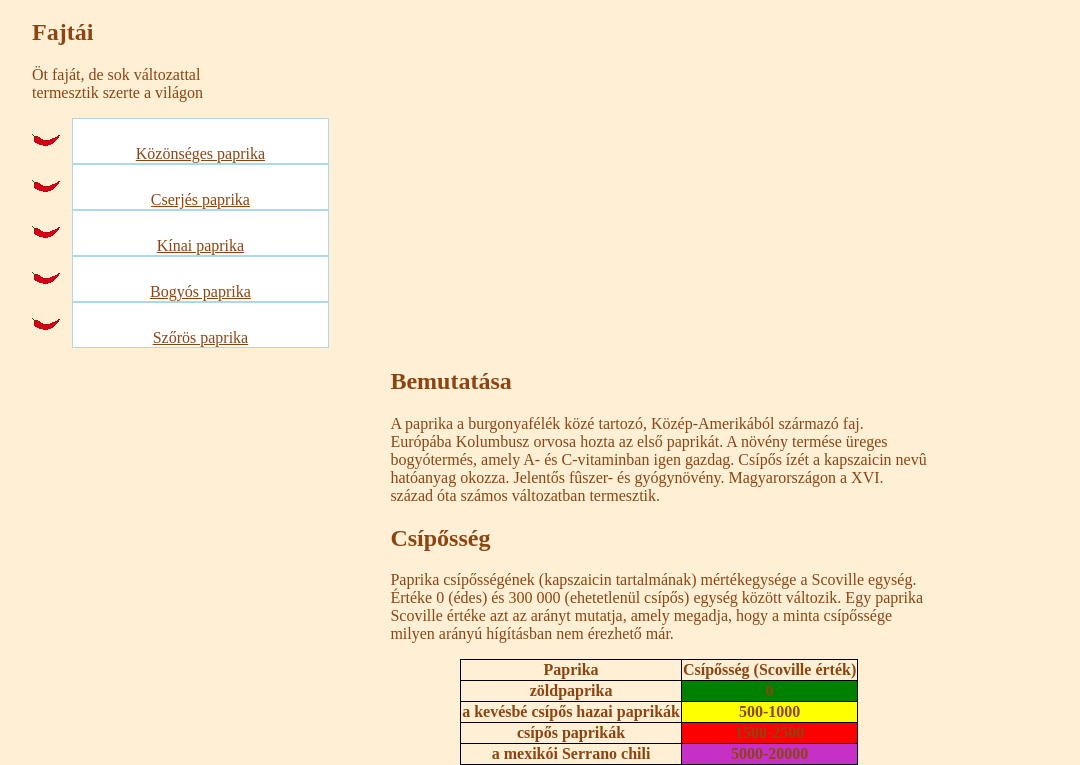
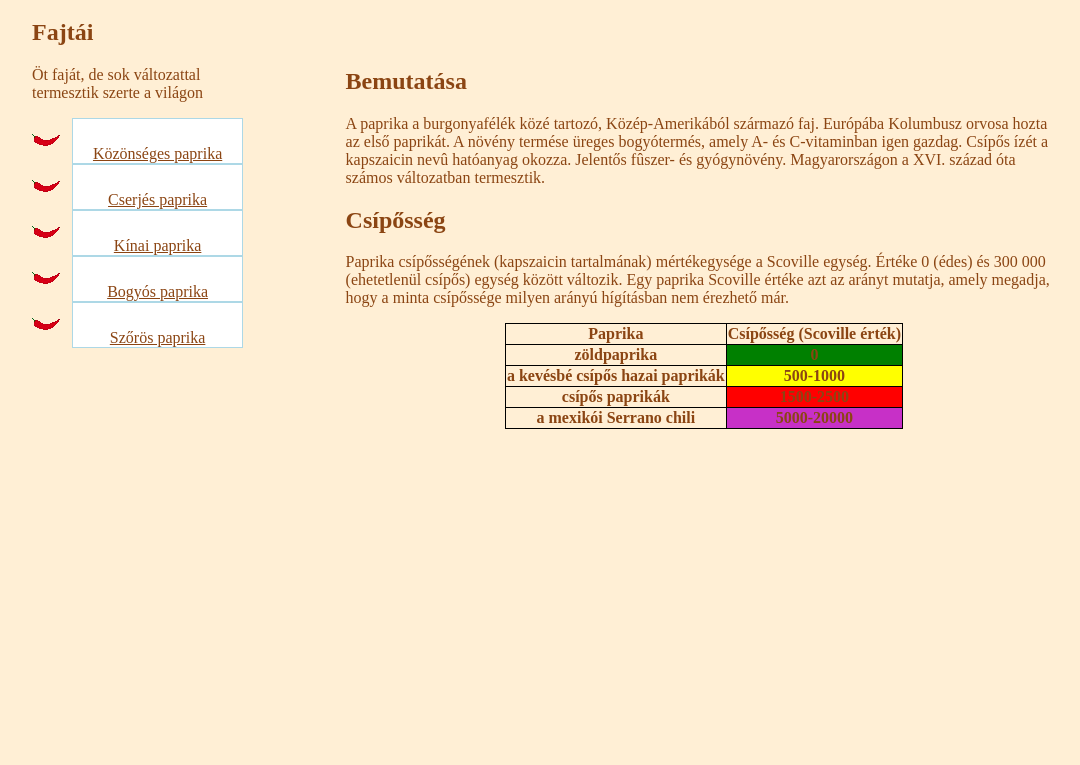
Before and after one commit to UtasiB/IKTesWEB, a plain HTML site: page paprika/index.html in a window 1280 px wide. Shown: the part 124-889 px from the top of the page, without its empty margins (160-1240 px from the left). After the commit the page ends 861 px from the top, so only its background shows below. Drawn offline with Linux system fonts and the light colour scheme.

Commit message:
Paprika folytatás

```diff
--- a/paprika/index.html
+++ b/paprika/index.html
@@ -21,6 +21,7 @@
 <li><a href="https://hu.wikipedia.org/wiki/Bogy%C3%B3s_paprika"> Bogyós paprika</a></li>
 <li><a href="https://hu.wikipedia.org/wiki/Sz%C5%91r%C3%B6s_paprika"> Szőrös paprika</a></li>
 </ul>
+<section id="tartalom">
     <div class="bemutat">
         <h2>Bemutatása</h2>
         <p>A paprika a burgonyafélék közé tartozó, Közép-Amerikából származó faj. Európába Kolumbusz orvosa hozta az első paprikát. A növény termése üreges bogyótermés, amely A- és C-vitaminban igen gazdag. Csípős ízét a kapszaicin nevû hatóanyag okozza. Jelentős fûszer- és gyógynövény. Magyarországon a XVI. század óta számos változatban termesztik.</p>
@@ -53,7 +54,7 @@
             <th style="text-align: center ; background-color: rgb(199, 48, 199);">5000-20000</th>
         </tr>
     </table>
-
+</section>
 
 </body>
 </html>
--- a/paprika/paprika.css
+++ b/paprika/paprika.css
@@ -4,39 +4,50 @@ body{
     width: 70%;
     margin-left: 15%;
 }
+
 table, th, td {
     border: 1px solid black;
     margin:auto;
     border-collapse: collapse;
 }
+
 a{
     color: #8B4513;
 }
+
 a :hover{
     color: #8B4513;
 }
+
 h1{
     color: darkgrey;
     height: 100px;
-    background-position:center;
     background-repeat: no-repeat;
     margin-left: auto;
-}
-.csiposseg{
-    margin-left: 40%;
-    margin-bottom: -20%;
-    position: relative;
-}
-.bemutat{
-    margin-left: 40%;
 
 }
+
+.csiposseg{
+    position: relative;
+    right: -35%;
+    bottom: 300px;
+    width: 80%;
+}
+
+.bemutat{
+    position: relative;
+    right: -35%;
+    bottom: 300px;
+    width: 80%;
+}
+
 .fajtai{
-    padding-right: 80%;
+    width: 20%;
 }
+
 li{
     border: 1px solid lightblue;
-    margin: 0 70% 0 0;
+    margin: 0 80% 0 0;
     text-align: center;
     background-color: white;
 }
```
Lines whose indentation alone changed are shown as unchanged.
